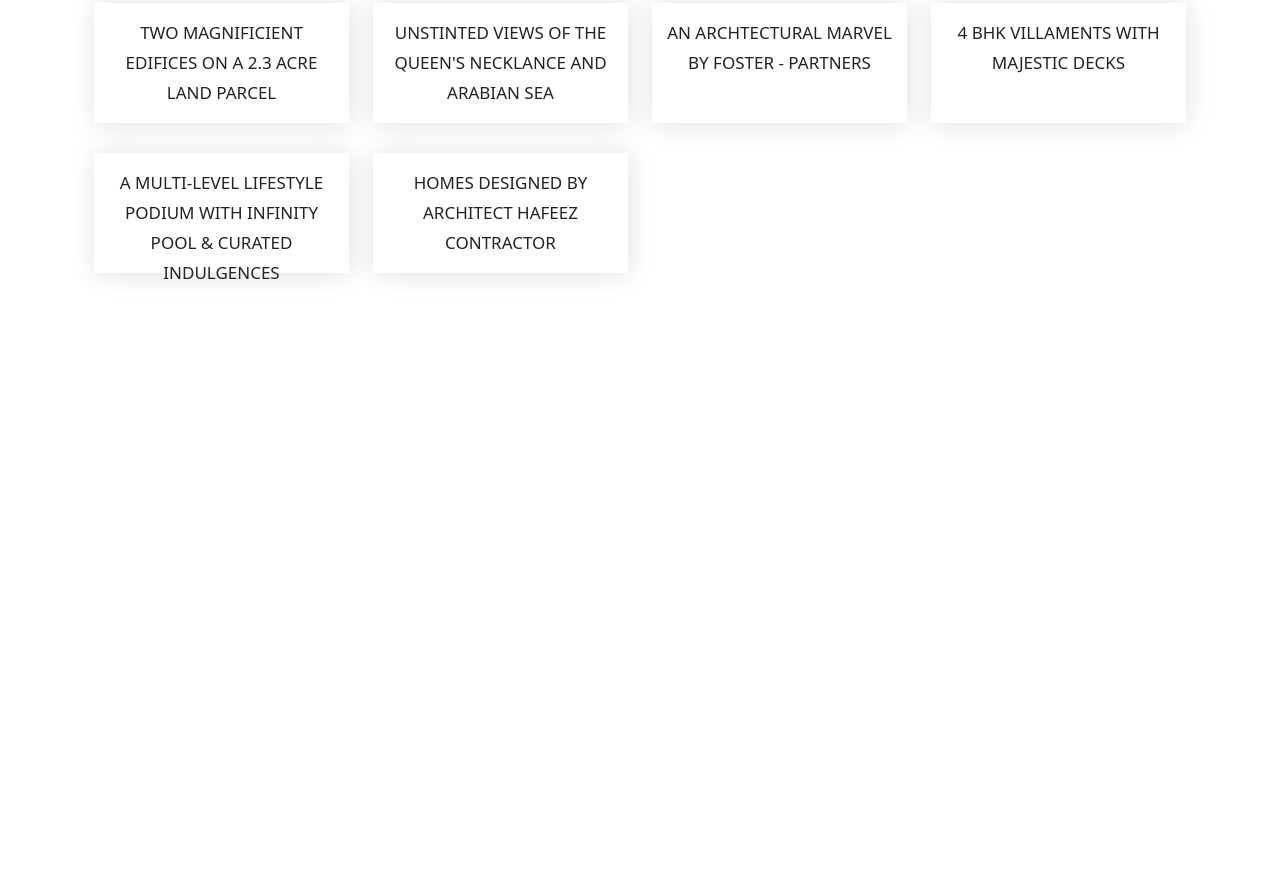
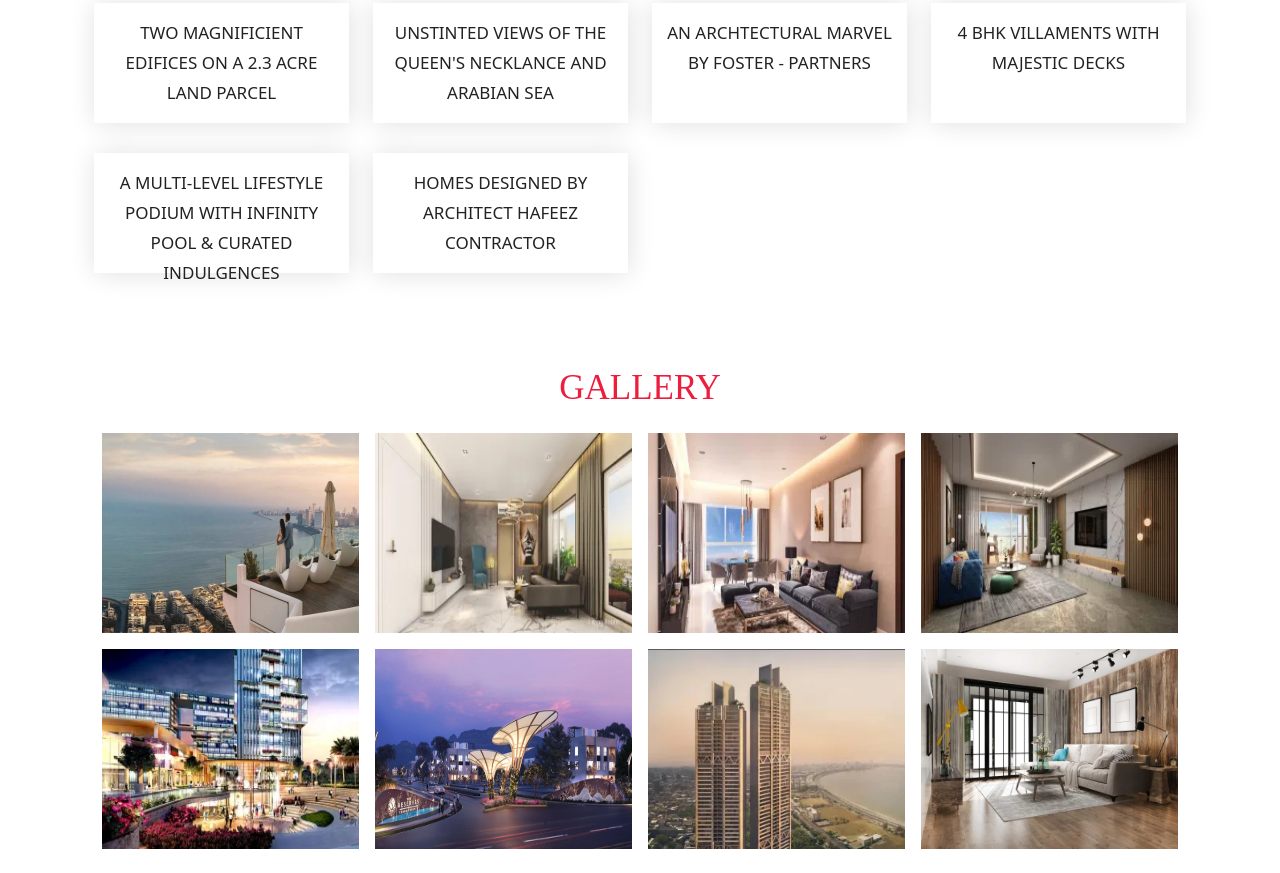
Before and after one commit to Harsh-09A/Ocean-Towers, a plain HTML site: page index.html in a window 1280 px wide. Shown: the part 1296-2169 px from the top of the page. Before the commit the page ends 1623 px from the top, so only its background shows below. Drawn offline with nearby package versions, Linux system fonts and the light colour scheme; some packages are replaced by stand-ins of ours; a script that the page names is missing; a web font is replaced by a local one.

Commit message:
Added: Gallery

```diff
--- a/css/style.css
+++ b/css/style.css
@@ -254,3 +254,13 @@ html {
   margin-left: -25px;
   top: 50px;
 }
+
+/* Gallery */
+.gal-img {
+  /* width: 19em !important; */
+  height: 200px;
+}
+.gal-img img {
+  width: 100% !important;
+  height: 100%;
+}
--- a/index.html
+++ b/index.html
@@ -398,7 +398,7 @@
       </section>
 
       <!-- Project Highlights -->
-      <section id="project_highlights" class="container p-4 mt-3">
+      <section id="highlights_section" class="container p-4 mt-3">
         <h3 class="section-heading text-center text-uppercase">
           Project Highlights
         </h3>
@@ -448,6 +448,90 @@
           </div>
         </div>
       </section>
+
+      <!-- Gallery Section -->
+      <section id="gallery_section" class="container p-4 mt-3">
+        <div>
+          <h3 class="section-heading">GALLERY</h3>
+        </div>
+
+        <!-- Gallery -->
+        <div class="container">
+          <div class="row row-cols-1 row-cols-md-4">
+            <div class="col-12 col-md-4 col-lg-3 g-3 gal-img">
+              <img
+                class="img-fluid"
+                data-fancybox="gallery"
+                src="img/gallery/gallery01.webp"
+                data-src="img/gallery/gallery01.webp"
+                alt="" />
+            </div>
+
+            <div class="col-12 col-md-4 col-lg-3 g-3 gal-img">
+              <img
+                class="img-fluid"
+                data-fancybox="gallery"
+                src="img/gallery/gallery02.webp"
+                data-src="img/gallery/gallery02.webp"
+                alt="" />
+            </div>
+
+            <div class="col-12 col-md-4 col-lg-3 g-3 gal-img">
+              <img
+                class="img-fluid"
+                data-fancybox="gallery"
+                src="img/gallery/gallery03.webp"
+                data-src="img/gallery/gallery03.webp"
+                alt="" />
+            </div>
+
+            <div class="col-12 col-md-4 col-lg-3 g-3 gal-img">
+              <img
+                class="img-fluid"
+                data-fancybox="gallery"
+                src="img/gallery/gallery04.webp"
+                data-src="img/gallery/gallery04.webp"
+                alt="" />
+            </div>
+
+            <div class="col-12 col-md-4 col-lg-3 g-3 gal-img">
+              <img
+                class="img-fluid"
+                data-fancybox="gallery"
+                src="img/gallery/gallery05.webp"
+                data-src="img/gallery/gallery05.webp"
+                alt="" />
+            </div>
+
+            <div class="col-12 col-md-4 col-lg-3 g-3 gal-img">
+              <img
+                class="img-fluid"
+                data-fancybox="gallery"
+                src="img/gallery/gallery06.webp"
+                data-src="img/gallery/gallery06.webp"
+                alt="" />
+            </div>
+
+            <div class="col-12 col-md-4 col-lg-3 g-3 gal-img">
+              <img
+                class="img-fluid"
+                data-fancybox="gallery"
+                src="img/gallery/gallery07.webp"
+                data-src="img/gallery/gallery07.webp"
+                alt="" />
+            </div>
+
+            <div class="col-12 col-md-4 col-lg-3 g-3 gal-img">
+              <img
+                class="img-fluid"
+                data-fancybox="gallery"
+                src="img/gallery/gallery08.webp"
+                data-src="img/gallery/gallery08.webp"
+                alt="" />
+            </div>
+          </div>
+        </div>
+      </section>
     </main>
   </body>
 </html>
```
Also changed, not shown: img/banner/desktop_banner2.webp (added), img/gallery/gallery01.webp (added), img/gallery/gallery02.webp (added), img/gallery/gallery03.webp (added), img/gallery/gallery04.webp (added), img/gallery/gallery05.webp (added), img/gallery/gallery06.webp (added), img/gallery/gallery07.webp (added), img/gallery/gallery08.webp (added).
